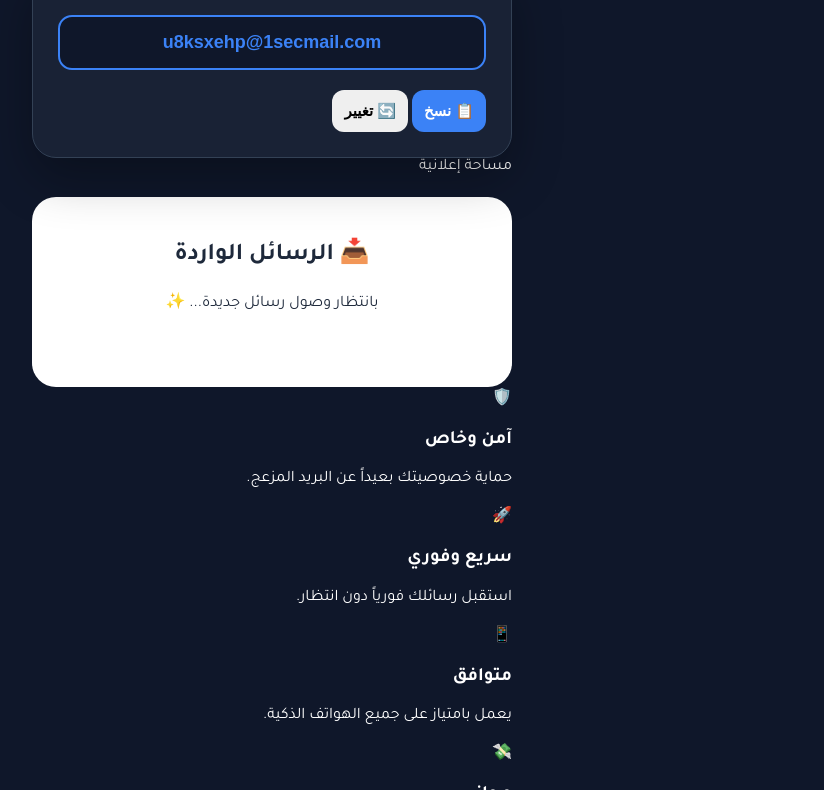
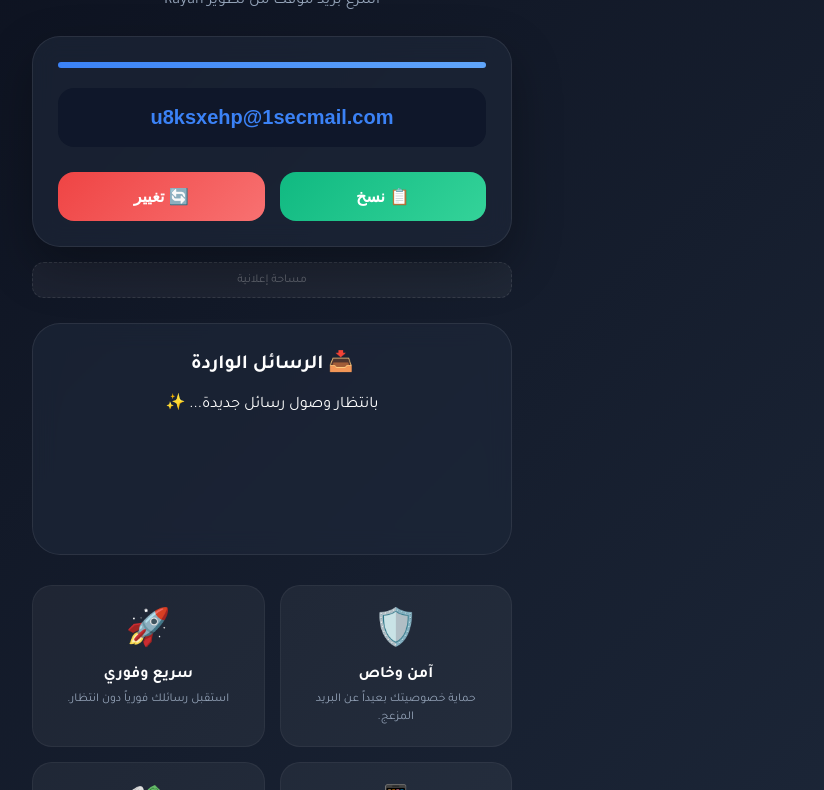
Before and after one commit to rayan7wac-dev/Yomi-mail, a plain HTML site: page index.html in a window 1280 px wide. Shown: the part 143-933 px from the top of the page, without its empty margins (368-1192 px from the left). Drawn offline with Linux system fonts and the light colour scheme; no server answers.

Commit message:
Refactor CSS styles for improved design and layout
Updated styles for body, main card, buttons, and inbox with new gradients and layout adjustments.

```diff
--- a/style.css
+++ b/style.css
@@ -1,46 +1,179 @@
+/* تنسيقات أساسية للخلفية (تدرج لوني داكن) */
 body {
-    background: #0f172a; color: white;
+    background: linear-gradient(135deg, #0a0e1b, #1e293b);
+    color: white;
     font-family: 'Tajawal', sans-serif;
-    margin: 0; padding: 20px; display: flex; justify-content: center;
-}
-.container { width: 100%; max-width: 480px; }
-
-.ad-space {
-    background: #1e293b; color: #64748b; padding: 10px;
-    border: 1px dashed #334155; border-radius: 10px;
-    margin: 15px 0; font-size: 12px; text-align: center;
+    margin: 0;
+    padding: 20px;
+    display: flex;
+    justify-content: center;
+    min-height: 100vh;
 }
 
+.container {
+    width: 100%;
+    max-width: 480px;
+}
+
+/* مساحات إعلانية احتياطية */
+.ad-space-placeholder {
+    background: rgba(255, 255, 255, 0.05);
+    color: rgba(255, 255, 255, 0.3);
+    padding: 10px;
+    border: 1px dashed rgba(255, 255, 255, 0.1);
+    border-radius: 12px;
+    margin: 15px 0;
+    font-size: 12px;
+    text-align: center;
+}
+.ad-space-bottom {
+    margin-top: 30px;
+}
+
+/* رأس الصفحة (تحديث) */
+header {
+    text-align: center;
+    margin-bottom: 25px;
+}
+.header-content {
+    display: flex;
+    align-items: center;
+    justify-content: center;
+    gap: 10px;
+}
+.header-icon {
+    font-size: 32px;
+}
+.header-title {
+    font-size: 28px;
+    font-weight: 700;
+}
+header p {
+    color: #94a3b8;
+    margin: 5px 0 0 0;
+}
+
+/* الكرت الرئيسي (تأثير الزجاج الشفاف) */
 .main-card {
-    background: rgba(30, 41, 59, 0.7); backdrop-filter: blur(10px);
-    padding: 25px; border-radius: 24px; border: 1px solid #334155;
+    background: rgba(30, 41, 59, 0.6);
+    backdrop-filter: blur(12px);
+    -webkit-backdrop-filter: blur(12px);
+    padding: 25px;
+    border-radius: 28px;
+    border: 1px solid rgba(255, 255, 255, 0.08);
     box-shadow: 0 20px 50px rgba(0,0,0,0.3);
 }
 
-.timer-bar { background: #334155; height: 4px; border-radius: 2px; margin-bottom: 15px; overflow: hidden; }
-#progress { background: #3b82f6; height: 100%; width: 0%; transition: width 0.1s linear; }
-
-input {
-    width: 100%; padding: 15px; border-radius: 14px; border: 2px solid #3b82f6;
-    background: #0f172a; color: #3b82f6; font-size: 18px; font-weight: bold;
-    text-align: center; margin-bottom: 20px; box-sizing: border-box;
+/* شريط التقدم */
+.timer-bar {
+    background: rgba(255, 255, 255, 0.1);
+    height: 6px;
+    border-radius: 3px;
+    margin-bottom: 20px;
+    overflow: hidden;
+}
+#progress {
+    background: linear-gradient(to right, #3b82f6, #60a5fa);
+    height: 100%;
+    width: 0%;
+    transition: width 0.1s linear;
 }
 
-.grid-buttons { display: grid; grid-template-columns: 1fr 1fr; gap: 12px; }
-
-.btn {
-    padding: 12px; border-radius: 12px; border: none; cursor: pointer;
-    font-weight: bold; font-size: 15px; transition: 0.3s;
-}
-.btn-copy { background: #3b82f6; color: white; }
-.btn-next { background: #10b981; color: white; }
-.btn-delete { background: #ef4444; color: white; }
-.btn-refresh { background: #f59e0b; color: white; }
-.btn:active { transform: scale(0.95); }
-
-.inbox {
-    background: #ffffff; color: #1e293b; border-radius: 24px;
-    padding: 20px; margin-top: 20px; min-height: 150px; text-align: center;
+/* خانة الإيميل */
+input {
+    width: 100%;
+    padding: 18px;
+    border-radius: 16px;
+    border: none;
+    background: #0f172a;
+    color: #3b82f6;
+    font-size: 20px;
+    font-weight: bold;
+    text-align: center;
+    margin-bottom: 25px;
+    box-sizing: border-box;
 }
 
-footer { margin-top: 30px; font-size: 13px; color: #94a3b8; text-align: center; line-height: 1.6; }
+/* الأزرار (ألوان متدرجة جذابة) */
+.button-row {
+    display: flex;
+    gap: 15px;
+}
+.btn {
+    flex: 1;
+    padding: 15px;
+    border-radius: 16px;
+    border: none;
+    cursor: pointer;
+    font-weight: bold;
+    font-size: 16px;
+    transition: 0.3s;
+    color: white;
+}
+.btn-copy {
+    background: linear-gradient(135deg, #10b981, #34d399);
+}
+.btn-change {
+    background: linear-gradient(135deg, #ef4444, #f87171);
+}
+.btn:active {
+    transform: scale(0.97);
+}
+
+/* صندوق الوارد (تأثير الزجاج) */
+.inbox {
+    background: rgba(30, 41, 59, 0.6);
+    backdrop-filter: blur(12px);
+    border-radius: 28px;
+    padding: 25px;
+    margin-top: 25px;
+    min-height: 180px;
+    text-align: center;
+    border: 1px solid rgba(255, 255, 255, 0.08);
+}
+.inbox h2 {
+    margin: 0 0 15px 0;
+    font-size: 20px;
+}
+
+/* كروت الميزات المصممة (الميزة الجديدة) */
+.features-grid {
+    display: grid;
+    grid-template-columns: 1fr 1fr;
+    gap: 15px;
+    margin-top: 30px;
+}
+.feature-card {
+    background: rgba(255, 255, 255, 0.05);
+    border: 1px solid rgba(255, 255, 255, 0.05);
+    border-radius: 20px;
+    padding: 20px;
+    text-align: center;
+    transition: 0.3s;
+}
+.feature-card:hover {
+    background: rgba(255, 255, 255, 0.08);
+    transform: translateY(-5px);
+}
+.feature-icon {
+    font-size: 36px;
+    margin-bottom: 10px;
+}
+.feature-card h3 {
+    font-size: 16px;
+    margin: 0 0 5px 0;
+}
+.feature-card p {
+    font-size: 12px;
+    color: #94a3b8;
+    margin: 0;
+    line-height: 1.5;
+}
+
+/* تذييل الصفحة */
+footer {
+    margin-top: 40px;
+    font-size: 14px;
+    color: #64748b;
+    text-align: center;
+}
```
